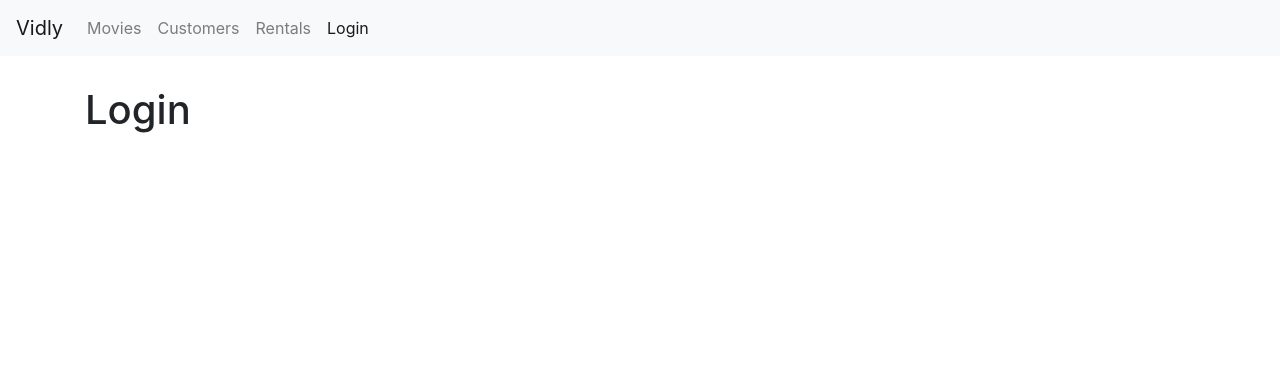
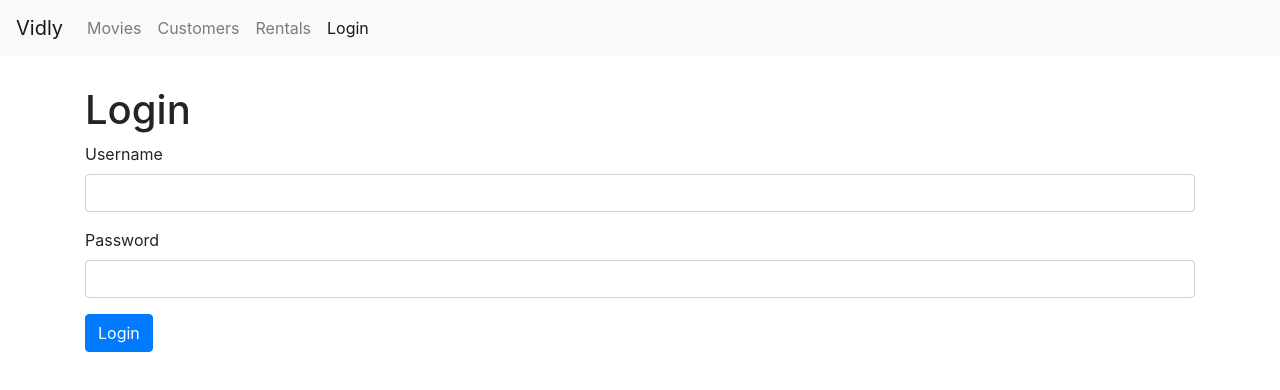
Before and after one commit to mjpolifka/react-tut, a React (Create React App) app in the folder vidly/: page /login in a window 1280 px wide. Shown: the top 390 px of the page. Built offline with nearby package versions, Linux system fonts and the light colour scheme.

Commit message:
added form elements

```diff
--- a/vidly/src/components/loginForm.jsx
+++ b/vidly/src/components/loginForm.jsx
@@ -3,7 +3,21 @@ import React, { Component } from 'react';
 class LoginForm extends Component {
     render() {
         return (
-            <h1>Login</h1>
+            <div>
+                <h1>Login</h1>
+
+                <form>
+                    <div className="form-group">
+                        <label htmlFor="username">Username</label>
+                        <input id="username" type="text" className="form-control" />
+                    </div>
+                    <div className="form-group">
+                        <label htmlFor="password">Password</label>
+                        <input id="password" type="text" className="form-control" />
+                    </div>
+                    <button className="btn btn-primary">Login</button>
+                </form>
+            </div>
         );
     }
 }
```
